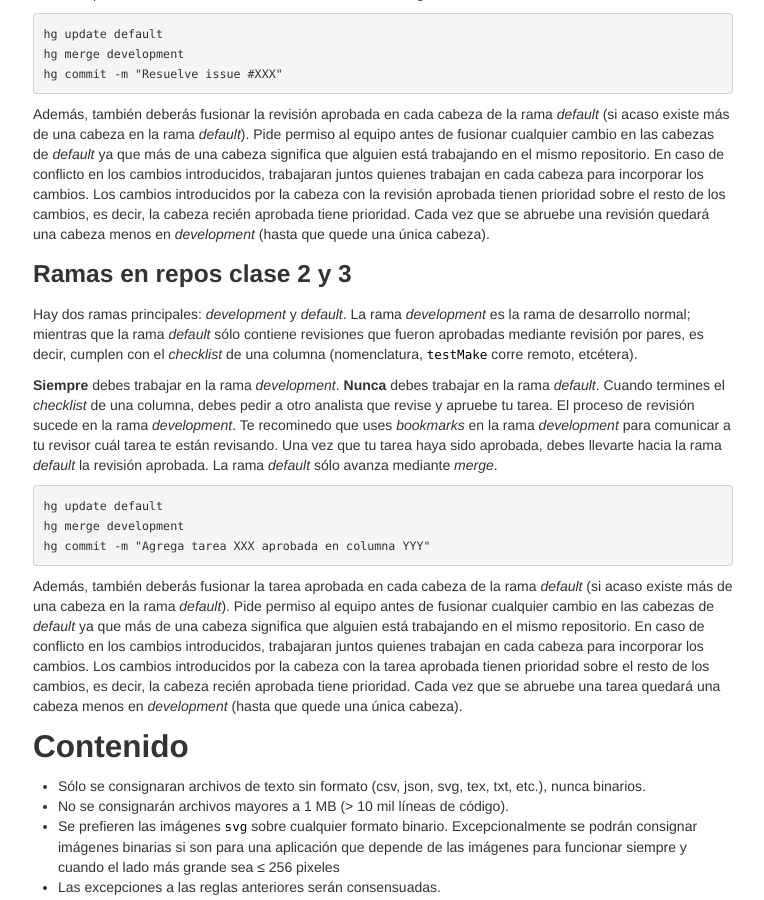
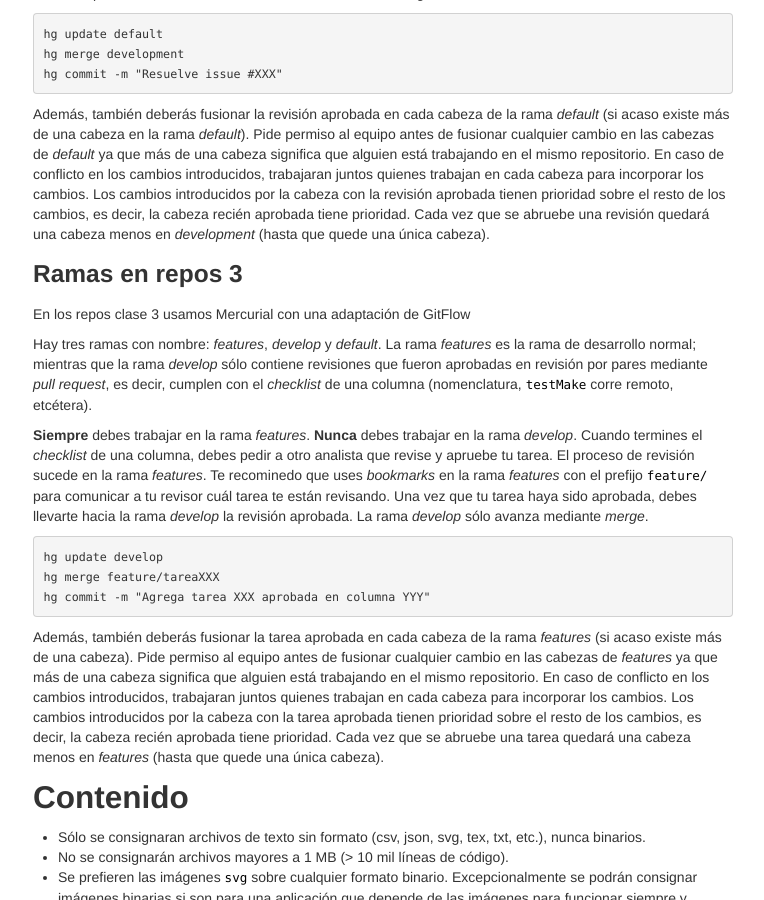
Before and after one commit to LizethMReyes/islasgeci.github.io, a Jekyll site: the page built from ciencia_de_datos/guia_de_estilo/control_de_versiones.md, in a window 1280 px wide and 900 px high, scrolled down 932 px. Shown: the whole window, without its empty margins (257-1021 px from the left). Built offline with Jekyll 4.4.1, drawn with Linux system fonts in a browser that asks for light colours.

Commit message:
gitflow-feature-stash: nuevo_nombre_ramas_hg
Describe el nuevo esquema de ramas con nombre en repos de clase 3

````diff
--- a/ciencia_de_datos/guia_de_estilo/control_de_versiones.md
+++ b/ciencia_de_datos/guia_de_estilo/control_de_versiones.md
@@ -44,19 +44,21 @@ hg commit -m "Resuelve issue #XXX"
 
 Además, también deberás fusionar la revisión aprobada en cada cabeza de la rama _default_ (si acaso existe más de una cabeza en la rama _default_). Pide permiso al equipo antes de fusionar cualquier cambio en las cabezas de _default_ ya que más de una cabeza significa que alguien está trabajando en el mismo repositorio. En caso de conflicto en los cambios introducidos, trabajaran juntos quienes trabajan en cada cabeza para incorporar los cambios. Los cambios introducidos por la cabeza con la revisión aprobada tienen prioridad sobre el resto de los cambios, es decir, la cabeza recién aprobada tiene prioridad. Cada vez que se abruebe una revisión quedará una cabeza menos en _development_ (hasta que quede una única cabeza).
 
-### Ramas en repos clase 2 y 3
+### Ramas en repos 3
 
-Hay dos ramas principales: _development_ y _default_. La rama _development_ es la rama de desarrollo normal; mientras que la rama _default_ sólo contiene revisiones que fueron aprobadas mediante revisión por pares, es decir, cumplen con el _checklist_ de una columna (nomenclatura, `testMake` corre remoto, etcétera).
+En los repos clase 3 usamos Mercurial con una adaptación de GitFlow
 
-**Siempre** debes trabajar en la rama _development_. **Nunca** debes trabajar en la rama _default_. Cuando termines el _checklist_ de una columna, debes pedir a otro analista que revise y apruebe tu tarea. El proceso de revisión sucede en la rama _development_. Te recominedo que uses _bookmarks_ en la rama _development_ para comunicar a tu revisor cuál tarea te están revisando. Una vez que tu tarea haya sido aprobada, debes llevarte hacia la rama _default_ la revisión aprobada. La rama _default_ sólo avanza mediante _merge_.
+Hay tres ramas con nombre: _features_, _develop_ y _default_. La rama _features_ es la rama de desarrollo normal; mientras que la rama _develop_ sólo contiene revisiones que fueron aprobadas en revisión por pares mediante _pull request_, es decir, cumplen con el _checklist_ de una columna (nomenclatura, `testMake` corre remoto, etcétera).
+
+**Siempre** debes trabajar en la rama _features_. **Nunca** debes trabajar en la rama _develop_. Cuando termines el _checklist_ de una columna, debes pedir a otro analista que revise y apruebe tu tarea. El proceso de revisión sucede en la rama _features_. Te recominedo que uses _bookmarks_ en la rama _features_ con el prefijo `feature/` para comunicar a tu revisor cuál tarea te están revisando. Una vez que tu tarea haya sido aprobada, debes llevarte hacia la rama _develop_ la revisión aprobada. La rama _develop_ sólo avanza mediante _merge_.
 
 ```bash
-hg update default
-hg merge development
+hg update develop
+hg merge feature/tareaXXX
 hg commit -m "Agrega tarea XXX aprobada en columna YYY"
 ```
 
-Además, también deberás fusionar la tarea aprobada en cada cabeza de la rama _default_ (si acaso existe más de una cabeza en la rama _default_). Pide permiso al equipo antes de fusionar cualquier cambio en las cabezas de _default_ ya que más de una cabeza significa que alguien está trabajando en el mismo repositorio. En caso de conflicto en los cambios introducidos, trabajaran juntos quienes trabajan en cada cabeza para incorporar los cambios. Los cambios introducidos por la cabeza con la tarea aprobada tienen prioridad sobre el resto de los cambios, es decir, la cabeza recién aprobada tiene prioridad. Cada vez que se abruebe una tarea quedará una cabeza menos en _development_ (hasta que quede una única cabeza).
+Además, también deberás fusionar la tarea aprobada en cada cabeza de la rama _features_ (si acaso existe más de una cabeza). Pide permiso al equipo antes de fusionar cualquier cambio en las cabezas de _features_ ya que más de una cabeza significa que alguien está trabajando en el mismo repositorio. En caso de conflicto en los cambios introducidos, trabajaran juntos quienes trabajan en cada cabeza para incorporar los cambios. Los cambios introducidos por la cabeza con la tarea aprobada tienen prioridad sobre el resto de los cambios, es decir, la cabeza recién aprobada tiene prioridad. Cada vez que se abruebe una tarea quedará una cabeza menos en _features_ (hasta que quede una única cabeza).
 
 ## Contenido
 - Sólo se consignaran archivos de texto sin formato (csv, json, svg, tex, txt, etc.), nunca binarios.
````
